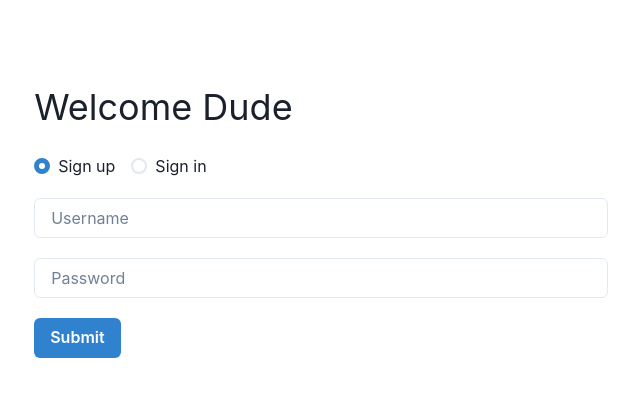
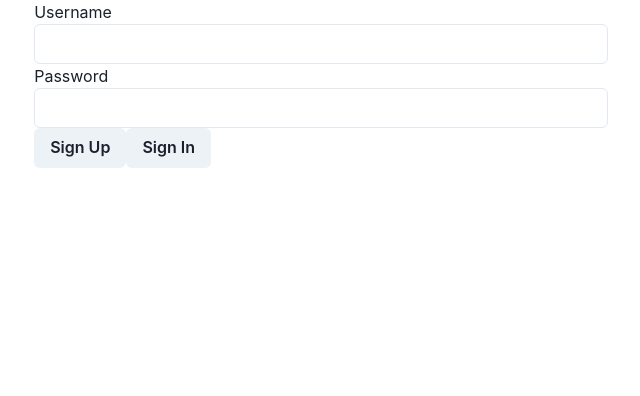
Before and after one commit to Dopest0727/Pokedex-Final, a React (Create React App) app in the folder frontend/: page /signin in a window 1280 px wide. Shown: the top 396 px of the page, without its empty margins (319-959 px from the left). Built offline with nearby package versions, Linux system fonts and the light colour scheme.

Commit message:
changed the logic of sign in page

```diff
--- a/frontend/src/pages/SignIn.jsx
+++ b/frontend/src/pages/SignIn.jsx
@@ -5,8 +5,6 @@ import {
   Container,
   Button,
   Input,
-  RadioGroup,
-  Radio,
   Stack,
   Text
 } from "@chakra-ui/react"
@@ -19,8 +17,8 @@ const Login = () => {
   const navigate = useNavigate();
   const [username, setUsername] = useState("");
   const [password, setPassword] = useState("");
+  const [mode, setMode] = useState("sign up")
   const [validationError, setValidationError] = useState(null);
-  const [value, setValue] = useState("register");
   const dispatch = useDispatch();
   const accessToken = useSelector((store) => store.user.accessToken);
 
@@ -39,10 +37,9 @@ const Login = () => {
       },
       body: JSON.stringify({ username, password }),
     };
-    fetch(API_URL(value), options)
+    fetch(API_URL(mode), options)
       .then((res) => res.json())
       .then((data) => {
-        console.log(data);
         if (data.success) {
           batch(() => {
             dispatch(user.actions.setUserId(data.userId));
@@ -62,42 +59,38 @@ const Login = () => {
         }
       });
   };
-
   return (
-    <Container mt={20}>
-      <Text fontSize='4xl'>Welcome Dude</Text>
-      <RadioGroup mt={5} onChange={setValue} value={value}>
-        <Stack spacing={4} direction='row'>
-          <Radio value="register">
-            Sign up
-          </Radio>
-          <Radio value="login">
-            Sign in
-          </Radio>
-        </Stack>
-      </RadioGroup>
+    <Container>
     <form onSubmit={onFormSubmit}>
-          <Input mt={5}
-            placeholder='Username'
+      <label htmlFor="username">Username</label>
+      <Input
         type="text"
         id="username"
         value={username}
-            onChange={(e) => setUsername(e.target.value)}
-          />
-          <Input mt={5}
-            placeholder="Password"
+        onChange={(e) => setUsername(e.target.value)} />
+
+      <label htmlFor="password">Password</label>
+      <Input
         type="password"
         id="password"
         value={password}
-            onChange={(e) => setPassword(e.target.value)}
-          />
-        {validationError !== null && (
-          <p className="error-message">{validationError}</p>
-        )}
-        <Button colorScheme='blue' mt={5} type="submit">Submit</Button>
+        onChange={(e) => setPassword(e.target.value)} />
+
+      <Button type="submit">
+        {mode === "sign up" ? "Sign Up" : "Sign In"}
+      </Button>
+      <Button type="button"
+        onClick={() => setMode(mode === "sign up" ? "sign in" : "sign up")}>
+        {mode === "sign up"
+          ?
+          "Sign In"
+          :
+          "Sign Up"
+        }
+      </Button>
     </form>
     </Container>
-  );
-};
+  )
+}
 
-export default Login;
+export default Login
--- a/frontend/src/pages/Start.jsx
+++ b/frontend/src/pages/Start.jsx
@@ -11,7 +11,7 @@ import {
   Badge,
   Stack,
   Button,
-  Spacer,
+  Spacer
 } from '@chakra-ui/react'
 import pokebg from '../IMG/pokebg.jpg'
 
```
Also changed, not shown: frontend/src/components/Buttons.jsx (deleted). Lines whose indentation alone changed are shown as unchanged.
